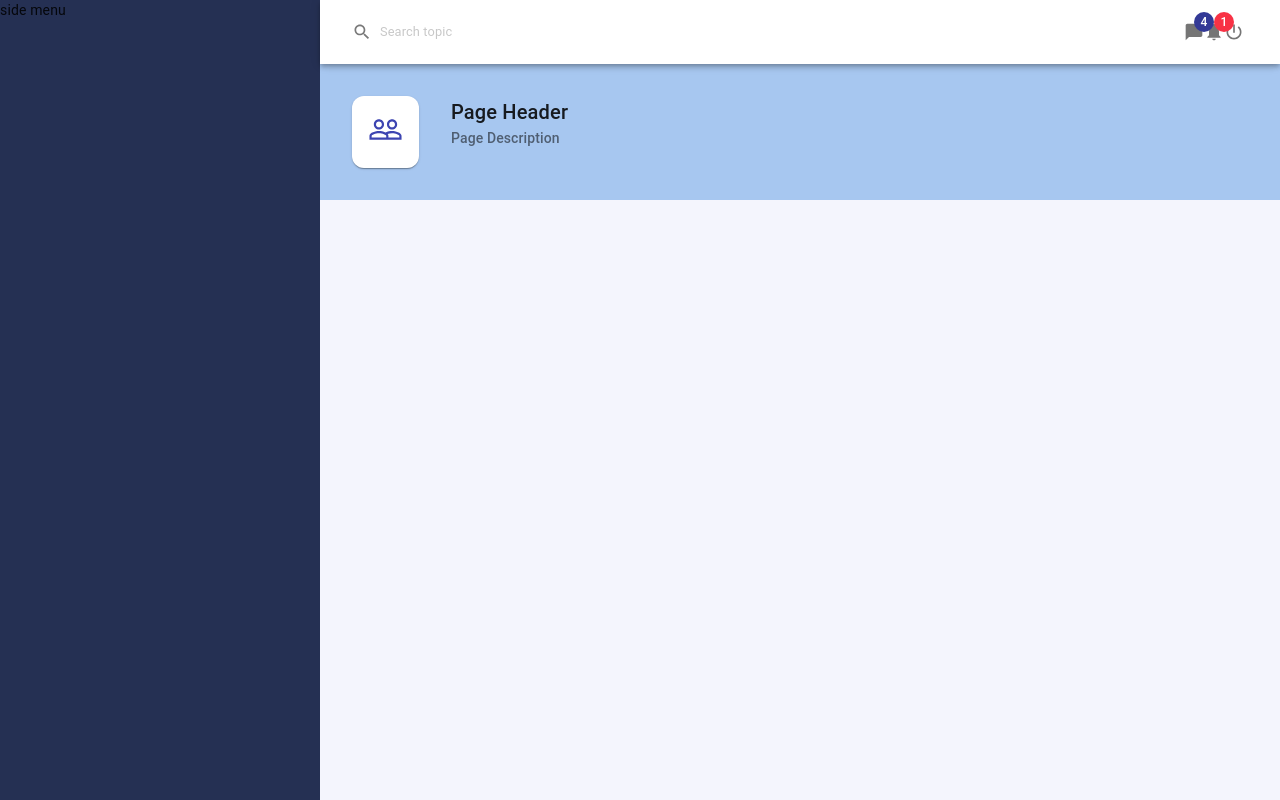
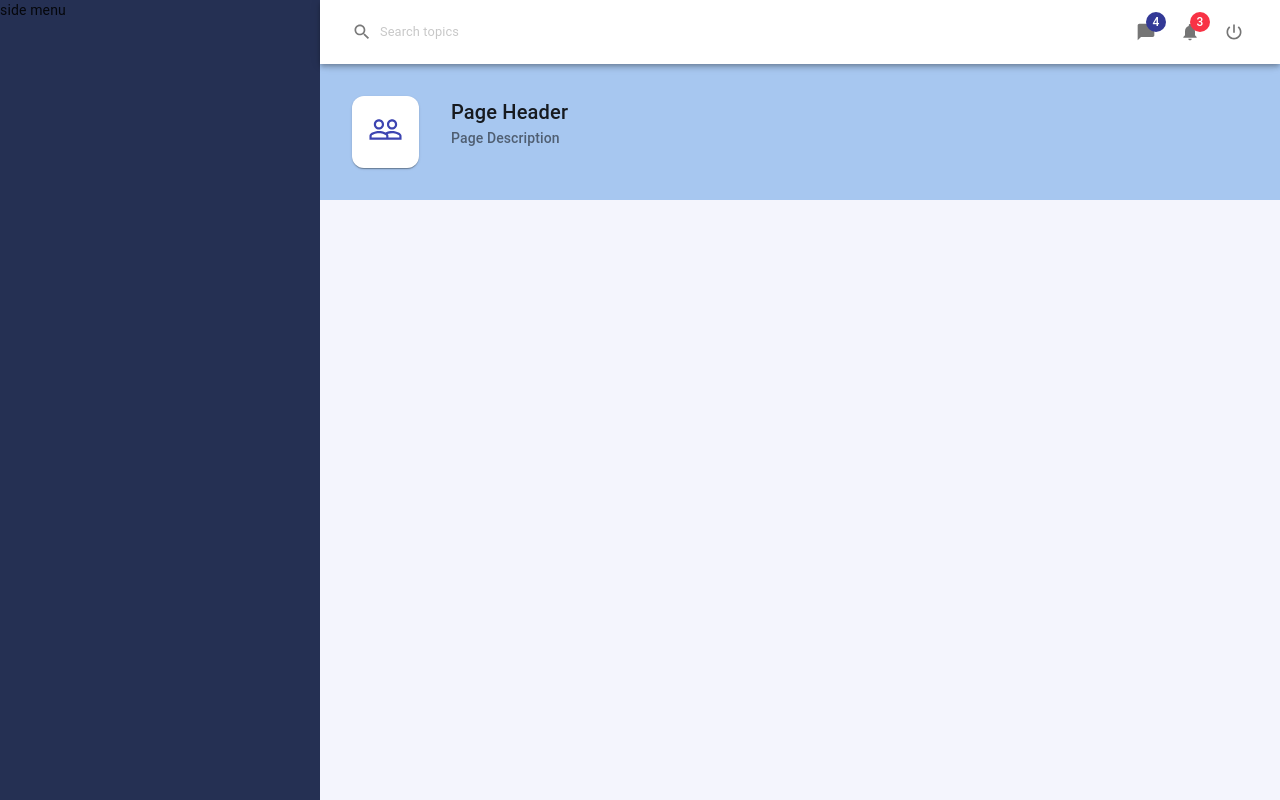
Before and after one commit to marynasmagluyk/material-ui-system, a React (Create React App) app: page / in a window 1280 px wide. Built offline with nearby package versions, Linux system fonts and the light colour scheme.

Commit message:
fixed: icons buttons in header component

```diff
--- a/src/App/App.js
+++ b/src/App/App.js
@@ -41,7 +41,7 @@ const theme = createMuiTheme({
 const useStyles = makeStyles({
     appMain: {
         paddingLeft: '320px',
-        width: '100%'
+        width: '100%',
     }
 });
 
--- a/src/components/Header.js
+++ b/src/components/Header.js
@@ -1,16 +1,14 @@
 import React from 'react'
-import {AppBar, Toolbar, Grid, InputBase, IconButton, Badge} from '@material-ui/core'
+import {AppBar, Toolbar, Grid, InputBase, IconButton, Badge, makeStyles} from '@material-ui/core'
 import ChatBubbleIcon from '@material-ui/icons/ChatBubble';
 import NotificationsIcon from '@material-ui/icons/Notifications';
 import PowerSettingsNewIcon from '@material-ui/icons/PowerSettingsNew';
 import SearchIcon from '@material-ui/icons/Search';
-import {makeStyles} from '@material-ui/core';
 
 
 const useStyles = makeStyles(theme => ({
     root: {
         backgroundColor: '#fff',
-        // transform: 'translateZ(0)'
     },
     searchInput: {
         opacity: '0.6',
@@ -34,11 +32,12 @@ const Header = () => {
         <AppBar position="static"
                 className={classes.root}>
             <Toolbar>
-                <Grid container alignItems='center'>
+                <Grid container
+                      alignItems='center'>
                     <Grid item>
                         <InputBase
                             className={classes.searchInput}
-                            placeholder='Search topic'
+                            placeholder='Search topics'
                             startAdornment={<SearchIcon fontSize='small'/>}/>
                     </Grid>
                     <Grid item
@@ -49,10 +48,14 @@ const Header = () => {
                                    color="primary">
                                 <ChatBubbleIcon fontSize='small'/>
                             </Badge>
-                            <Badge badgeContent={1}
+                        </IconButton>
+                        <IconButton>
+                            <Badge badgeContent={3}
                                    color='secondary'>
                                 <NotificationsIcon fontSize='small'/>
                             </Badge>
+                        </IconButton>
+                        <IconButton>
                             <PowerSettingsNewIcon fontSize='small'/>
                         </IconButton>
                     </Grid>
@@ -62,4 +65,5 @@ const Header = () => {
     )
 };
 
+
 export default Header;
```
